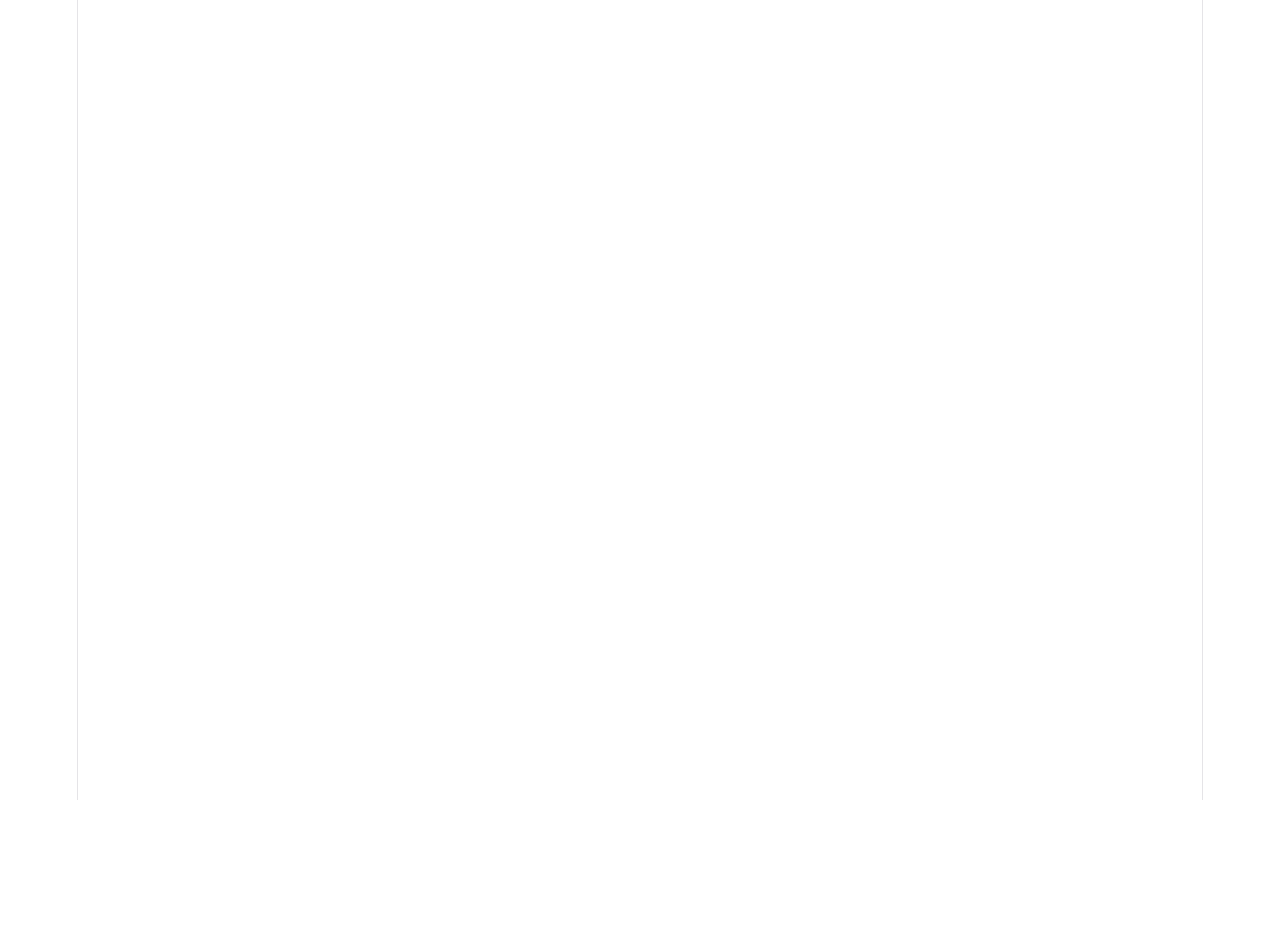
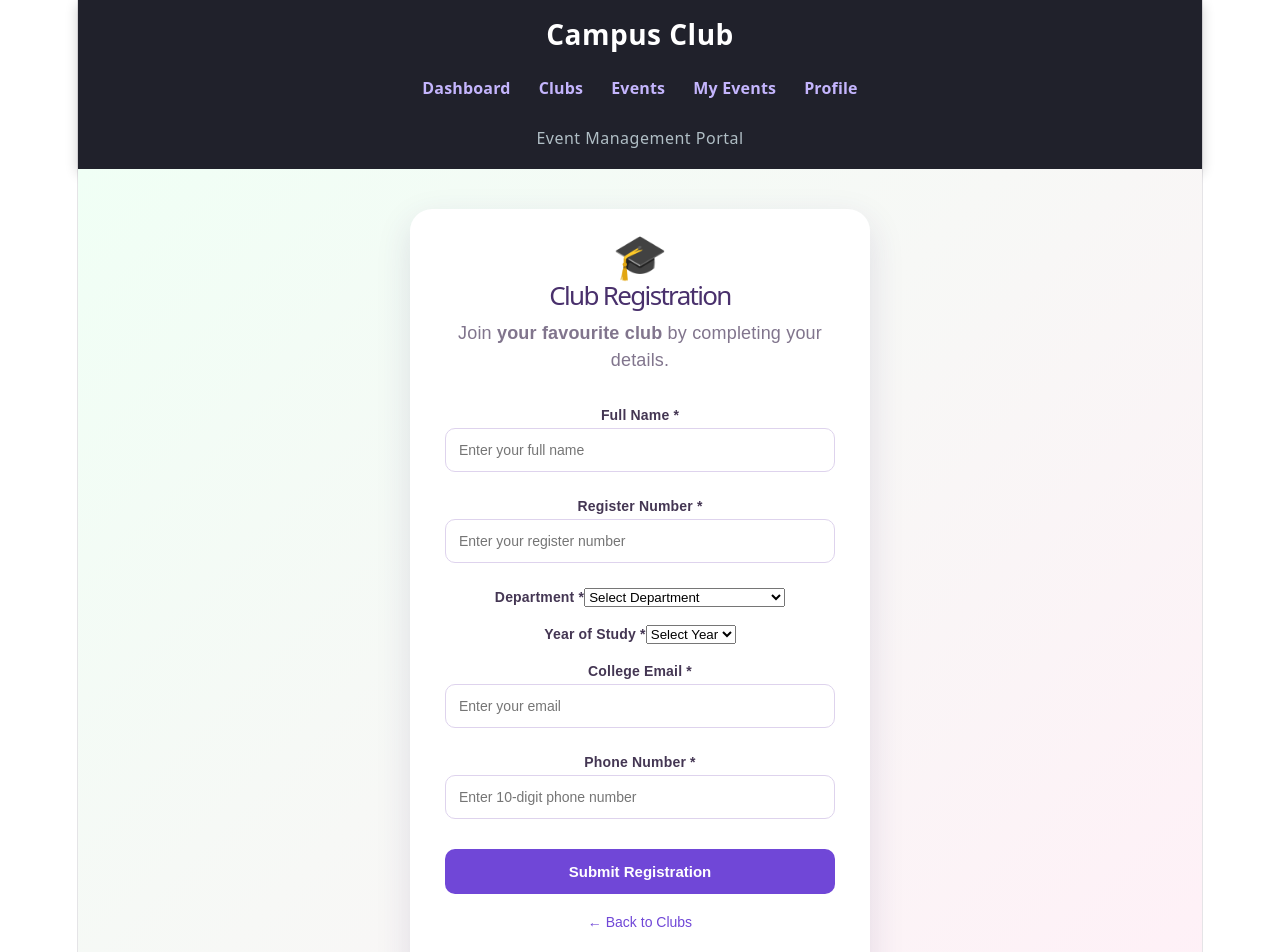
Before and after one commit to swethashankar2806-cell/Campus-Club-Event-Portal, a React (Vite) app in the folder Campusclub/: page /join-club in a window 1280 px wide. Before the commit this address had no page. Shown: the top 952 px of the page. Before the commit the page ends 800 px from the top, so only its background shows below. Built offline with nearby package versions, Linux system fonts and the light colour scheme.

Commit message:
backend and database in events

```diff
--- a/Campusclub/src/App.jsx
+++ b/Campusclub/src/App.jsx
@@ -1,28 +1,38 @@
+
 import { Routes, Route, Navigate } from 'react-router-dom';
-import Layout from './components/Layout.jsx';
 
-import Dashboard from './pages/Dashboard.jsx';
-import Clubs from './pages/Clubs.jsx';
-import Events from './pages/Events.jsx';
-import MyEvents from './pages/MyEvents.jsx';
-import Profile from './pages/Profile.jsx';
-import Login from './pages/Login.jsx';
-import Register from './pages/Register.jsx';
+import Layout from './components/Layout';
+import Dashboard from './pages/Dashboard';
+import Clubs from './pages/Clubs';
+import Events from './pages/Events';
+import MyEvents from './pages/MyEvents';
+import Profile from './pages/Profile';
+import Login from './pages/Login';
+import Register from './pages/Register';
+import JoinClub from './pages/JoinClub';
 
 function App() {
-return ( <Routes>
+  return (
+    <Routes>
+      <Route path="/" element={<Navigate to="/dashboard" replace />} />
+
       <Route path="/login" element={<Login />} />
       <Route path="/register" element={<Register />} />
+
       <Route element={<Layout />}>
-    <Route path="/" element={<Navigate to="/dashboard" replace />} />
         <Route path="/dashboard" element={<Dashboard />} />
         <Route path="/clubs" element={<Clubs />} />
+        <Route path="/join-club" element={<JoinClub />} />
         <Route path="/events" element={<Events />} />
         <Route path="/my-events" element={<MyEvents />} />
         <Route path="/profile" element={<Profile />} />
       </Route>
+
+      <Route
+        path="*"
+        element={<Navigate to="/dashboard" replace />}
+      />
     </Routes>
-
   );
 }
 
--- a/Campusclub/src/pages/Clubs.jsx
+++ b/Campusclub/src/pages/Clubs.jsx
@@ -1,47 +1,88 @@
-import "../styles/Clubs.css";
+
+import { useEffect, useState } from 'react';
+import { useNavigate } from 'react-router-dom';
+import axios from 'axios';
+import '../styles/Clubs.css';
+
 function Clubs() {
-  const clubs = [
-    {
-      name: "Coding Club",
-      description: "Learn programming, web development and new technologies.",
-      members: 50,
-    },
-    {
-      name: "Sports Club",
-      description: "Participate in various sports and fitness activities.",
-      members: 80,
-    },
-    {
-      name: "Photography Club",
-      description: "Explore photography, editing and creative activities.",
-      members: 35,
-    },
-    {
-      name: "Music Club",
-      description: "Join music events and improve your musical skills.",
-      members: 40,
-    },
-  ];
+  const navigate = useNavigate();
+
+  const [clubs, setClubs] = useState([]);
+  const [loading, setLoading] = useState(true);
+  const [error, setError] = useState('');
+
+  useEffect(() => {
+    axios
+      .get('http://localhost:5000/api/clubs')
+      .then((response) => {
+        setClubs(response.data);
+        setError('');
+      })
+      .catch((err) => {
+        console.error('Error fetching clubs:', err);
+        setError('Unable to load clubs. Please check your backend.');
+      })
+      .finally(() => {
+        setLoading(false);
+      });
+  }, []);
+
+  const handleJoin = (club) => {
+    navigate('/join-club', {
+      state: { club }
+    });
+  };
+
+  if (loading) {
+    return <p className="club-message">Loading clubs...</p>;
+  }
+
+  if (error) {
+    return <p className="club-error">{error}</p>;
+  }
+
   return (
     <div className="clubs-page">
       <h1>College Clubs</h1>
+
       <p className="club-subtitle">
         Explore clubs and join activities that interest you.
       </p>
+
       <div className="clubs-container">
-        {clubs.map((club) => (
-          <div className="club-card" key={club.name}>
-            <div className="club-icon">🎓</div>
+        {clubs.length === 0 ? (
+          <p>No clubs available at the moment.</p>
+        ) : (
+          clubs.map((club) => (
+            <div className="club-card" key={club.id}>
+              <div className="club-icon">
+                {club.name === 'Coding Club'
+                  ? '💻'
+                  : club.name === 'Sports Club'
+                  ? '🏆'
+                  : club.name === 'Photography Club' ||
+                    club.name === 'Media Club'
+                  ? '📸'
+                  : '🎵'}
+              </div>
+
               <h2>{club.name}</h2>
+
               <p>{club.description}</p>
+
               <p className="members">
                 👥 {club.members} Members
               </p>
-            <button>Join Club</button>
+
+              <button onClick={() => handleJoin(club)}>
+                Join Club →
+              </button>
             </div>
-        ))}
+          ))
+        )}
       </div>
     </div>
   );
 }
+
 export default Clubs;
--- /dev/null
+++ b/Campusclub/src/pages/JoinClub.jsx
@@ -0,0 +1,231 @@
+import { useState } from 'react';
+import { useLocation, useNavigate } from 'react-router-dom';
+import axios from 'axios';
+import '../styles/JoinClub.css';
+
+function JoinClub() {
+  const location = useLocation();
+  const navigate = useNavigate();
+  const club = location.state?.club;
+
+  const [formData, setFormData] = useState({
+    student_name: '',
+    register_number: '',
+    department: '',
+    year_of_student: '',
+    student_email: '',
+    phone: ''
+  });
+
+  const [message, setMessage] = useState('');
+  const [isSubmitting, setIsSubmitting] = useState(false);
+
+  const handleChange = (e) => {
+    const { name, value } = e.target;
+
+    setFormData((previousData) => ({
+      ...previousData,
+      [name]: value
+    }));
+  };
+
+  const handleSubmit = async (e) => {
+    e.preventDefault();
+    setMessage('');
+
+    if (!club?.id) {
+      setMessage('Club information is missing. Please select a club again.');
+      return;
+    }
+
+    const allFieldsFilled = Object.values(formData).every(
+      (value) => String(value).trim() !== ''
+    );
+
+    if (!allFieldsFilled) {
+      setMessage('Please fill in all required fields.');
+      return;
+    }
+
+    if (!/^\d{10}$/.test(formData.phone)) {
+      setMessage('Please enter a valid 10-digit phone number.');
+      return;
+    }
+
+    if (!/^[^\s@]+@[^\s@]+\.[^\s@]+$/.test(formData.student_email)) {
+      setMessage('Please enter a valid college email address.');
+      return;
+    }
+
+    setIsSubmitting(true);
+
+    try {
+      const response = await axios.post(
+        'http://localhost:5000/api/clubs/join',
+        {
+          club_id: club.id,
+          student_name: formData.student_name.trim(),
+          register_number: formData.register_number.trim(),
+          department: formData.department,
+          year_of_student: formData.year_of_student,
+          student_email: formData.student_email.trim(),
+          phone: formData.phone.trim()
+        }
+      );
+
+      setMessage(
+        response.data.message || 'Successfully joined the club!'
+      );
+
+      setTimeout(() => {
+        navigate('/clubs');
+      }, 1200);
+    } catch (error) {
+      console.error(
+        'Club registration error:',
+        error.response?.data || error.message
+      );
+
+      setMessage(
+        error.response?.data?.message ||
+        'Registration failed. Please check your backend and try again.'
+      );
+    } finally {
+      setIsSubmitting(false);
+    }
+  };
+
+  return (
+    <div className="join-club-page">
+      <div className="join-club-card">
+        <div className="join-club-icon">🎓</div>
+
+        <h1>Club Registration</h1>
+
+        <p className="join-club-subtitle">
+          Join <strong>{club?.name || 'your favourite club'}</strong> by
+          completing your details.
+        </p>
+
+        <form onSubmit={handleSubmit}>
+          <div className="form-group">
+            <label htmlFor="student_name">Full Name *</label>
+            <input
+              id="student_name"
+              type="text"
+              name="student_name"
+              placeholder="Enter your full name"
+              value={formData.student_name}
+              onChange={handleChange}
+              required
+            />
+          </div>
+
+          <div className="form-group">
+            <label htmlFor="register_number">Register Number *</label>
+            <input
+              id="register_number"
+              type="text"
+              name="register_number"
+              placeholder="Enter your register number"
+              value={formData.register_number}
+              onChange={handleChange}
+              required
+            />
+          </div>
+
+          <div className="form-group">
+            <label htmlFor="department">Department *</label>
+            <select
+              id="department"
+              name="department"
+              value={formData.department}
+              onChange={handleChange}
+              required
+            >
+              <option value="">Select Department</option>
+              <option value="IT">Information Technology (IT)</option>
+              <option value="CSE">Computer Science (CSE)</option>
+              <option value="AIDS">AI & Data Science (AIDS)</option>
+              <option value="AIML">AI & Machine Learning (AIML)</option>
+              <option value="ECE">Electronics (ECE)</option>
+              <option value="EEE">Electrical (EEE)</option>
+              <option value="MECH">Mechanical (MECH)</option>
+              <option value="CIVIL">Civil (CIVIL)</option>
+              <option value="Other">Other</option>
+            </select>
+          </div>
+
+          <div className="form-group">
+            <label htmlFor="year_of_student">Year of Study *</label>
+            <select
+              id="year_of_student"
+              name="year_of_student"
+              value={formData.year_of_student}
+              onChange={handleChange}
+              required
+            >
+              <option value="">Select Year</option>
+              <option value="1st Year">1st Year</option>
+              <option value="2nd Year">2nd Year</option>
+              <option value="3rd Year">3rd Year</option>
+              <option value="4th Year">4th Year</option>
+            </select>
+          </div>
+
+          <div className="form-group">
+            <label htmlFor="student_email">College Email *</label>
+            <input
+              id="student_email"
+              type="email"
+              name="student_email"
+              placeholder="Enter your email"
+              value={formData.student_email}
+              onChange={handleChange}
+              required
+            />
+          </div>
+
+          <div className="form-group">
+            <label htmlFor="phone">Phone Number *</label>
+            <input
+              id="phone"
+              type="tel"
+              name="phone"
+              placeholder="Enter 10-digit phone number"
+              value={formData.phone}
+              onChange={handleChange}
+              maxLength={10}
+              pattern="[0-9]{10}"
+              required
+            />
+          </div>
+
+          <button
+            type="submit"
+            className="join-submit-btn"
+            disabled={isSubmitting}
+          >
+            {isSubmitting ? 'Submitting...' : 'Submit Registration'}
+          </button>
+
+          {message && (
+            <p className="join-message" role="status">
+              {message}
+            </p>
+          )}
+
+          <button
+            type="button"
+            className="back-btn"
+            onClick={() => navigate('/clubs')}
+          >
+            ← Back to Clubs
+          </button>
+        </form>
+      </div>
+    </div>
+  );
+}
+
+export default JoinClub;
--- /dev/null
+++ b/Campusclub/src/styles/JoinClub.css
@@ -0,0 +1,109 @@
+
+.join-club-page {
+  min-height: 75vh;
+  padding: 40px 20px;
+  background: linear-gradient(135deg, #f0fff5, #fff0f7);
+  display: flex;
+  align-items: center;
+  justify-content: center;
+  font-family: Arial, sans-serif;
+}
+
+.join-club-card {
+  position: relative;
+  width: 100%;
+  max-width: 460px;
+  box-sizing: border-box;
+  padding: 35px;
+  border-radius: 22px;
+  background: white;
+  box-shadow: 0 12px 35px rgba(65, 42, 110, 0.13);
+}
+
+.back-btn {
+  border: none;
+  background: transparent;
+  color: #7047d7;
+  font-size: 14px;
+  cursor: pointer;
+  margin-bottom: 20px;
+}
+
+.join-club-icon {
+  text-align: center;
+  font-size: 44px;
+}
+
+.join-club-card h1 {
+  text-align: center;
+  color: #49306c;
+  font-size: 26px;
+  margin: 12px 0;
+}
+
+.join-club-subtitle {
+  text-align: center;
+  color: #81758d;
+  margin-bottom: 28px;
+}
+
+.join-club-card form {
+  display: flex;
+  flex-direction: column;
+  gap: 10px;
+}
+
+.join-club-card label {
+  font-size: 14px;
+  font-weight: bold;
+  color: #443653;
+}
+
+.join-club-card input {
+  box-sizing: border-box;
+  width: 100%;
+  padding: 13px;
+  border: 1px solid #ded3ed;
+  border-radius: 10px;
+  margin-bottom: 10px;
+  font-size: 14px;
+}
+
+.join-club-card input:focus {
+  outline: none;
+  border-color: #8b5ed7;
+  box-shadow: 0 0 0 3px #8b5ed720;
+}
+
+.join-submit-btn {
+  padding: 14px;
+  border: none;
+  border-radius: 10px;
+  background: #7047d7;
+  color: white;
+  font-size: 15px;
+  font-weight: bold;
+  cursor: pointer;
+  margin-top: 10px;
+}
+
+.join-submit-btn:hover {
+  background: #5430b0;
+}
+
+.join-submit-btn:disabled {
+  opacity: 0.7;
+  cursor: not-allowed;
+}
+
+.join-message {
+  text-align: center;
+  color: #55317d;
+  overflow-wrap: anywhere;
+}
+
+@media (max-width: 480px) {
+  .join-club-card {
+    padding: 24px;
+  }
+}
```
Also changed, not shown: 1 other file (tests, documents, lock files or other folders). Lines whose indentation alone changed are shown as unchanged.
